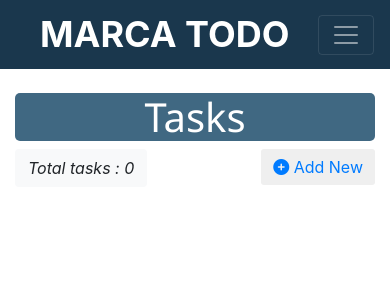
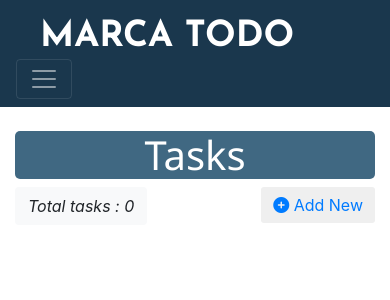
Before and after one commit to amit9838/TodoList, a Django app: page /tasks/ in a window 390 px wide. Shown: the top 300 px of the page. Run offline with Django 3.2, Linux system fonts and the light colour scheme; data that the repository does not hold is empty; some libraries are stand-ins or nearby versions.

```diff
--- a/home/static/home/style.css
+++ b/home/static/home/style.css
@@ -15,3 +15,8 @@ h1 {
 #dismiss_msg {
     position: absolute;
 }
+
+@media(max-width: 768px) {
+
+}
+}
--- a/templates/base.html
+++ b/templates/base.html
@@ -3,9 +3,12 @@
 <head>
   {% load static %}
 
+<link rel="preconnect" href="https://fonts.googleapis.com">
+<link rel="preconnect" href="https://fonts.gstatic.com" crossorigin>
+<link href="https://fonts.googleapis.com/css2?family=Josefin+Sans:ital,wght@0,100;0,200;0,300;0,400;0,500;0,600;0,700;1,300;1,400;1,500;1,600;1,700&display=swap" rel="stylesheet">
 
 
- <link rel="stylesheet" href="{% static "base_style.css" %}">
+  <link rel="stylesheet" href="{% static "base_style.css" %}">
  <link rel="stylesheet" href="https://cdnjs.cloudflare.com/ajax/libs/font-awesome/6.1.1/css/all.min.css" integrity="sha512-KfkfwYDsLkIlwQp6LFnl8zNdLGxu9YAA1QvwINks4PhcElQSvqcyVLLD9aMhXd13uQjoXtEKNosOWaZqXgel0g==" crossorigin="anonymous" referrerpolicy="no-referrer" />
 <link rel="stylesheet" href="https://maxcdn.bootstrapcdn.com/bootstrap/4.0.0/css/bootstrap.min.css" integrity="sha384-Gn5384xqQ1aoWXA+058RXPxPg6fy4IWvTNh0E263XmFcJlSAwiGgFAW/dAiS6JXm" crossorigin="anonymous">
 <script src="https://code.jquery.com/jquery-3.2.1.slim.min.js" integrity="sha384-KJ3o2DKtIkvYIK3UENzmM7KCkRr/rE9/Qpg6aAZGJwFDMVNA/GpGFF93hXpG5KkN" crossorigin="anonymous"></script>
--- a/templates/home/about.html
+++ b/templates/home/about.html
@@ -35,7 +35,7 @@
      <div class="about_card">
         <div class="profile">
             <p class="text-center pt-3" ><i class="far fa-user text-primary" style="font-size: 48px;" ></i>  </p>
-             <h5 class="title text-center text-secondary"><b>MARCA TODO </b></h5>
+             <h5 class="title text-center text-secondary" style="font-family: 'Josefin Sans', sans-serif; font-weight: 600;"><b>MARCA TODO </b></h5>
             <hr>
             <div class="content px-3 font-dark">
                 <p style="font-size: 14px; color: rgb(112, 112, 112);">This is a todo webapp intended to share texts, links etc.</p>
--- a/templates/home/tasks.html
+++ b/templates/home/tasks.html
@@ -42,6 +42,7 @@
       flex-direction: column;
       width: 100vw;
       justify-content: center;
+      align-items: center;
     }
 
     #tasks_card {
@@ -49,7 +50,6 @@
     min-width: 88vw;
 
    }
-
 }
 </style>
 {% endblock head %}
@@ -73,7 +73,7 @@
           {% for task in tasks %}
           <div class="card my-2" id="tasks_card">
             <div class="card-body p-1 px-2">
-              <h5 class="card-title mb-0 pl-1 py-1" style="border-radius: .2rem; border-left:.15rem solid rgb(192, 192, 192); background-color: rgb(232, 232, 232);">{{task.taskName}}</h5>
+              <h5 class="card-title mb-0 pl-1 py-1" style="border-radius: .2rem; border-left:.15rem solid rgb(192, 192, 192); background-color: rgb(232, 232, 232,.5);">{{task.taskName}}</h5>
               <h6 class="card-subtitle badge  mb-1 text-muted mt-0" style=" font-style: italic;">{{task.time}}</h6>
               <pre class="text-dark">{{task.taskDesc}}</pre>
               <hr style="margin: 0; margin-bottom: .2rem;">
--- a/templates/home/update_task.html
+++ b/templates/home/update_task.html
@@ -1,4 +1,10 @@
 {% extends "base.html" %}
+
+
+{% block head %}
+{% load static %}
+
+{% endblock head %}
 
 {% block content %}
 
--- a/templates/partials/_navbar.html
+++ b/templates/partials/_navbar.html
@@ -1,5 +1,5 @@
  <nav class="navbar navbar-expand-lg navbar-dark" style="background-color: #1A374D;">
-        <a class="navbar-brand  mx-4" href="/"> <h3 id="logo" style="font-weight: bold; font-size: 36px; margin-top: 0px; margin-bottom: 0px; font-family: -apple-system, BlinkMacSystemFont, 'Segoe UI', Roboto, Oxygen, Ubuntu, Cantarell, 'Open Sans', 'Helvetica Neue', sans-serif;" > MARCA TODO </h3> </a>
+        <a class="navbar-brand  mx-4 ml-0 pl-0 pt-2 pb-0" href="/"> <h3 id="logo" style="font-weight: bold; font-size: 36px; margin-top: 0px; margin-bottom: 0px; font-family: 'Josefin Sans', sans-serif;"> MARCA TODO </h3> </a>
         <button class="navbar-toggler" type="button" data-toggle="collapse" data-target="#navbarNav" aria-controls="navbarNav" aria-expanded="false" aria-label="Toggle navigation">
           <span class="navbar-toggler-icon"></span>
         </button>
```
